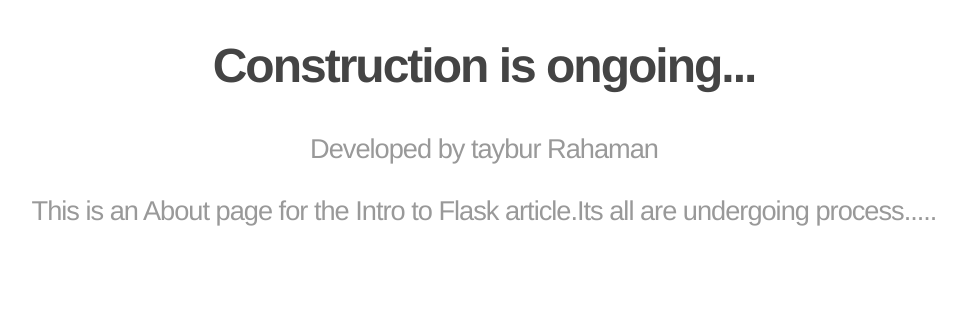
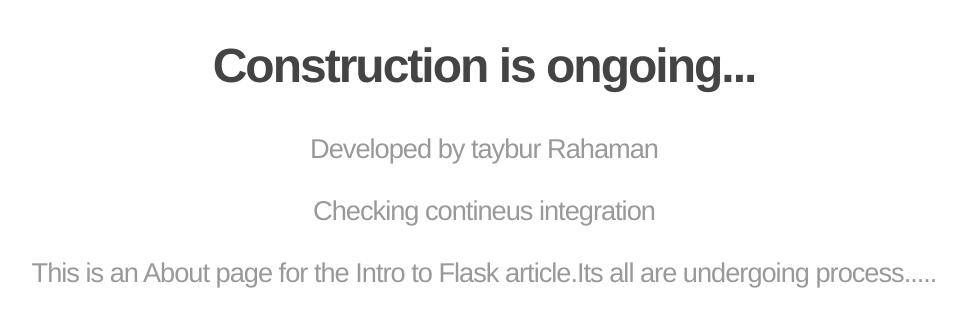
Before and after one commit to taybur43/Flask_Application, a Flask app: page /about in a window 1280 px wide. Shown: the part 132-459 px from the top of the page, without its empty margins (156-1122 px from the left). Run offline with Flask 2, Linux system fonts and the light colour scheme.

Commit message:
first integration check

```diff
--- a/templates/about.html
+++ b/templates/about.html
@@ -4,5 +4,6 @@
   <h2>About</h2>
   <h2>Construction is ongoing...</h2>
   <h3>Developed by taybur Rahaman</h3>
+  <h3>Checking contineus integration </h3>
   <h3>This is an About page for the Intro to Flask article.Its all are undergoing process.....</h3>
 {% endblock %}
```
